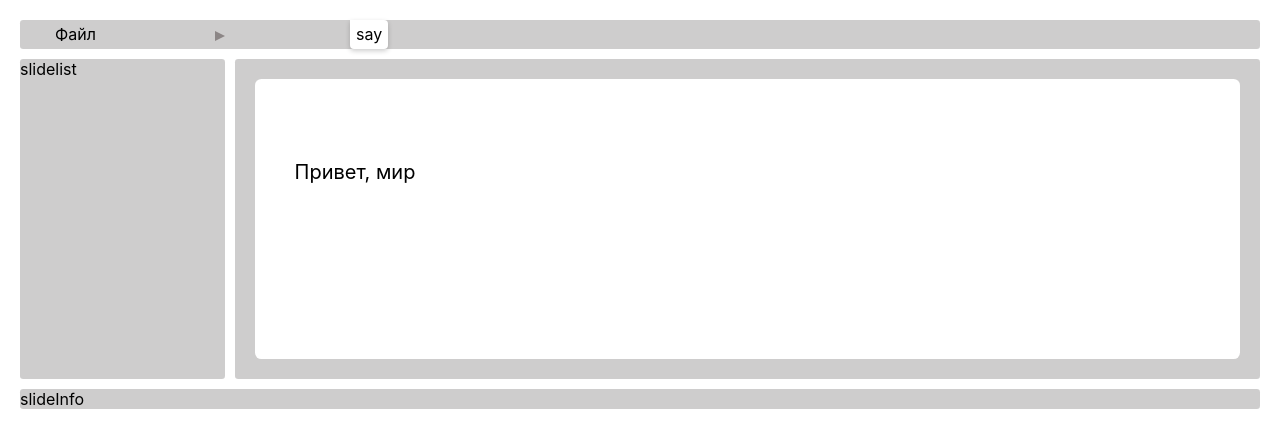
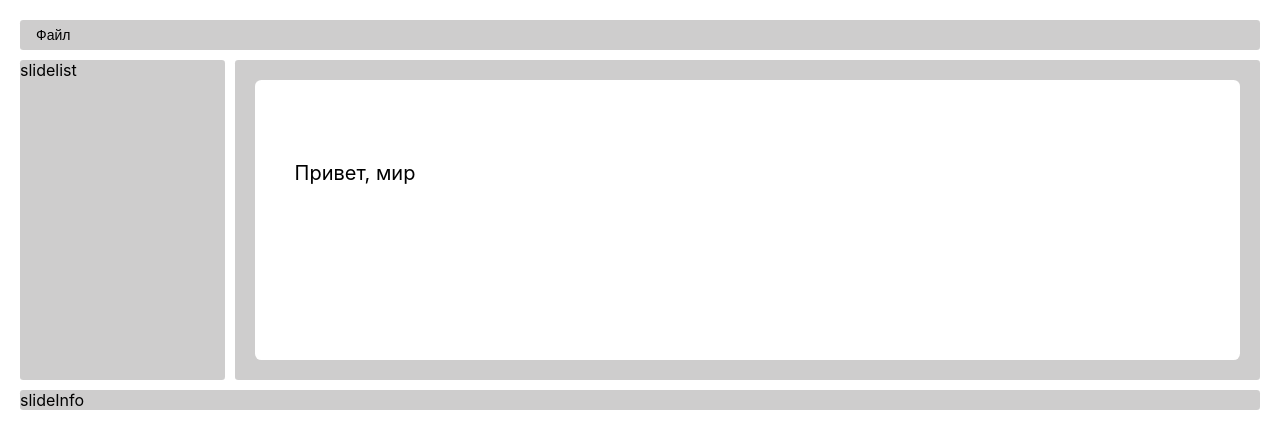
Before and after one commit to pklgn/project-os, a React (Create React App) app: page / in a window 1280 px wide. Shown: the top 448 px of the page. Built offline with nearby package versions, Linux system fonts and the light colour scheme.

Commit message:
фича: смена цвета кнопки

```diff
--- a/src/components/AppTop/TopBar.module.css
+++ b/src/components/AppTop/TopBar.module.css
@@ -2,7 +2,7 @@
     padding: 0 10px;
     background-color: rgba(190, 189, 189, 0.75);
     border-radius: 0.2rem;
-    height: 1.8em;
+    height: 1.85em;
     grid-area: top;
     display: flex;
 }
--- a/src/components/AppTop/TopBar.tsx
+++ b/src/components/AppTop/TopBar.tsx
@@ -11,22 +11,40 @@ function TopBar() {
     return (
         <div className={styles['top-bar']}>
             <div className={styles['top-bar__button-list']}>
+                <DropdownMenu
+                    summoningButton={
+                        <Button
+                            title="Файл"
+                            content={undefined}
+                        />
+                    }
+                    summoningButtonPlace={"above"}
+                    hrAfterElement={[1]}
+                    elementsArray={[
                         <Button
                             title="Файл"
                             content={{
                                 hotkeyInfo: "",
                                 icon: <Triangle />
-                    }} />
-            </div>
-            <DropdownMenu
-                SummoningButtonPlace={"above"}
-                SummoningButtonId={""}
-                ButtonsArray={[
+                            }}
+                        />,
                         <Button
                             title="Файл"
-                        content={undefined} />
+                            content={{
+                                hotkeyInfo: "Ctrl+O",
+                                icon: undefined
+                            }}
+                        />,
+                        <Button
+                            title="2"
+                            content={{
+                                hotkeyInfo: "",
+                                icon: undefined,
+                            }}
+                        />
                     ]}
                 />
+            </div>
         </div>
     );
 }
--- a/src/components/common/Button/Button.module.css
+++ b/src/components/common/Button/Button.module.css
@@ -1,5 +1,6 @@
 .button {
   border: none;
+  outline: none;
   font-size: 14px;
   border-radius: 0.2rem;
   display: inline-block;
@@ -18,6 +19,7 @@
 
 .button-on {
   border: none;
+  outline: none;
   font-size: 14px;
   border-radius: 0.2rem;
   background-color: transparent;
--- a/src/components/common/Button/Button.tsx
+++ b/src/components/common/Button/Button.tsx
@@ -15,29 +15,41 @@ export function Button(props: ButtonProps = {
 }): JSX.Element {
     const { title, content } = props;
 
-    const [buttonStyle, setButtonStyle] = useState(styles["button"]);
+    const [buttonStyle, setButtonStyle] = useState(styles.button);
+    const [isButtonOn, setButtonState] = useState(false);
 
     const handlerMouseDown = (_: BaseSyntheticEvent) => {
+        console.log('mouse down');
         setButtonStyle(styles["button-on"]);
     }
 
     const handlerMouseUp = (_: BaseSyntheticEvent) => {
+        console.log('mouse up');
         setButtonStyle(styles.button);
     }
 
-    const handlerMouseFocus = (event: BaseSyntheticEvent) => {
-        console.log(event);
+    const handlerClick = (event: BaseSyntheticEvent) => {
+        console.log('click');
+        if (isButtonOn) {
+            event.target.blur();
+            setButtonState(false);
+        } else {
+            setButtonState(true);
+        }
     }
 
     const handlerBlur = (_: BaseSyntheticEvent) => {
+        console.log('mouse up');
+        setButtonStyle(styles.button);
     }
+
 
     const button: JSX.Element = (content === undefined)
         ? <button
             className={buttonStyle}
             onMouseDown={handlerMouseDown}
             onMouseUp={handlerMouseUp}
-            onFocus={handlerMouseFocus}
+            onClick={handlerClick}
             onBlur={handlerBlur}
         >
             {title}
@@ -46,16 +58,14 @@ export function Button(props: ButtonProps = {
             className={styles["button-with-content"]}
             onMouseDown={handlerMouseDown}
             onMouseUp={handlerMouseUp}
-            onFocus={handlerMouseFocus}
-            onBlur={handlerBlur}
         >
             {title}
             {(content.icon !== undefined)
                 ? content.icon
                 : ''
             }
-            {(content.hotkeyInfo !== undefined)
-                ? content.hotkeyInfo
+            {(content.icon === undefined && content.hotkeyInfo !== undefined)
+                ? <div className="hotkey">{content.hotkeyInfo}</div>
                 : ''
             }
         </button>;
--- a/src/components/common/DropdownMenu/DropdownMenu.module.css
+++ b/src/components/common/DropdownMenu/DropdownMenu.module.css
@@ -4,7 +4,8 @@
 }
 
 .dropdown-menu {
-    top: 30px;
+    position: absolute;
+    top: 27px;
     padding: 4px 6px;
     background-color: white;
     border-width: 1px;
--- a/src/components/common/DropdownMenu/DropdownMenu.tsx
+++ b/src/components/common/DropdownMenu/DropdownMenu.tsx
@@ -1,16 +1,45 @@
+import { useState } from "react";
 import styles from "./DropdownMenu.module.css";
 
 type DropdownMenuProps = {
-    SummoningButtonPlace: 'above'|'left'|'default',
-    SummoningButtonId: string,
-    ButtonsArray: JSX.Element[],
+    summoningButtonPlace: 'above'|'left'|'default',
+    elementsArray: JSX.Element[],
+    summoningButton: JSX.Element | undefined,
+    hrAfterElement: number[] | undefined,
 }
 
 export function DropdownMenu(props: DropdownMenuProps = {
-    SummoningButtonPlace: 'default',
-    SummoningButtonId: 'none',
-    ButtonsArray: [],
-}): JSX.Element {
+    summoningButtonPlace: 'default',
+    summoningButton: undefined,
+    elementsArray: [],
+    hrAfterElement: undefined,
+},
+): JSX.Element {
 
-    return <div className={styles["dropdown-menu"]}>say</div>;
+    const [menuRender, setMenuRender] = useState(false);
+    const hendlerClick = () => {
+        setMenuRender(!menuRender);
+    }
+
+    const menu: JSX.Element[] = (props.hrAfterElement !== undefined)
+        ? props.elementsArray.map((element, index) => {
+            if (props.hrAfterElement?.includes(index)) {
+                return <div className="element-with-hr">
+                    {element}
+                    <div className={styles["block-end-line"]}></div>
+                </div>
+            }
+            return element;
+        })
+        : props.elementsArray;
+
+
+    return (
+        <div className={styles.dropdown} onClick={hendlerClick} onBlur={hendlerClick}>
+            {props.summoningButton}
+            {/* {(menuRender)
+                ? <div className={styles["dropdown-menu"]}>{menu}</div>
+                : ''} */}
+        </div>
+    );
 }
```
Lines whose indentation alone changed are shown as unchanged.
